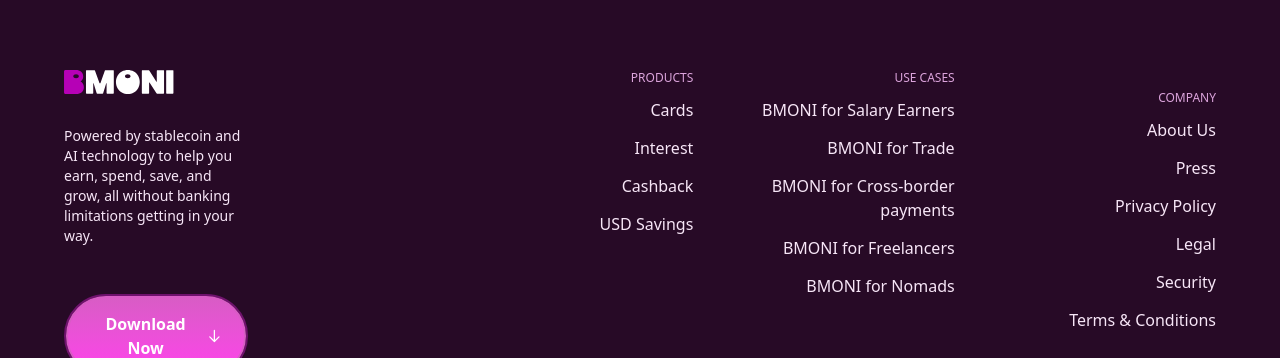
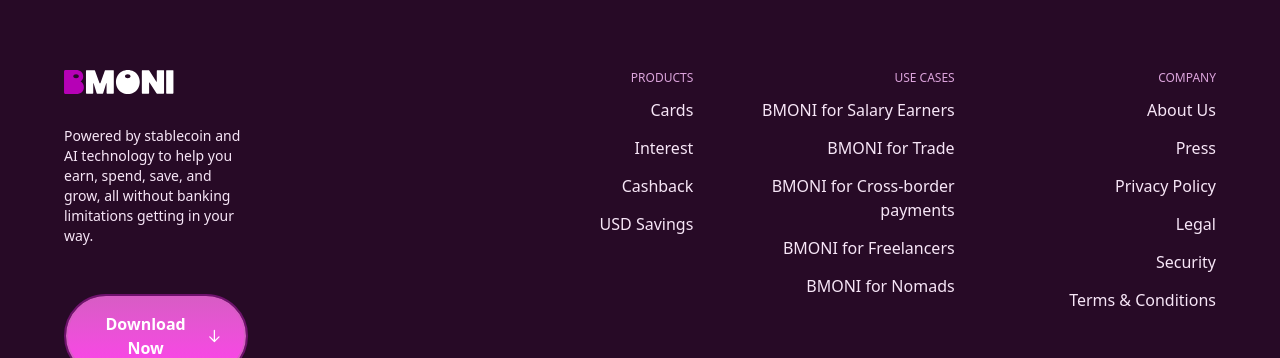
Before and after one commit to i-mizzle/bmoni-website, a Next.js app: page / in a window 1280 px wide. Shown: the part 11642-12000 px from the top of the page. Built offline with nearby package versions, Linux system fonts and the light colour scheme; no server answers.

Commit message:
footer fix

```diff
--- a/src/components/partials/Footer.tsx
+++ b/src/components/partials/Footer.tsx
@@ -55,7 +55,7 @@
             </Link>
           </div>
 
-          <div className='mt-[20px] lg:text-right w-full'>
+          <div className='mt-[20px] lg:mt-0 lg:text-right w-full'>
             <p className='text-xs leading-[16px] text-[#DCA4DC] mb-[12px]'>COMPANY</p>
             <Link href={``} className='block mb-[14px] leading-[24px] text-[#F7E6F7]'>
               About Us
```
